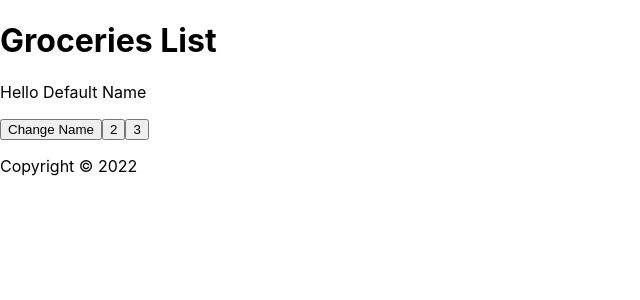
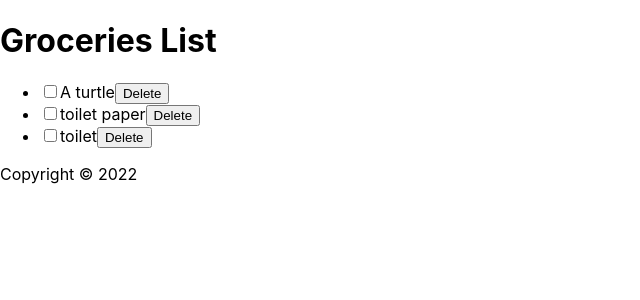
Before and after one commit to Gabeaya/React-Grocery-List-Dave-Gray-Tutorial-, a React (Create React App) app: page / in a window 1280 px wide. Shown: the top 300 px of the page, without its empty margins (0-640 px from the left). Built offline with nearby package versions, Linux system fonts and the light colour scheme.

Commit message:
Add an array to the item state and provide a map for each item.

```diff
--- a/src/Content.js
+++ b/src/Content.js
@@ -2,33 +2,36 @@ import React, {useState} from 'react'
 
 
 const Content = () => {
-
-  const [getter, setGetter] = useState('Default Name');
-  const [count, setCount] = useState(0);
-  const handleNameChange = () => {
-    const names = ['Bob', 'Kevin', 'Dave'];
-    const int = Math.floor(Math.random() * 3);
-    setGetter(names[int]);
-  }
-  const handleCount = () => {
-    setCount(count + 1)
-    console.log(count)
-  }
-  const handleClick2 = () => {
-    console.log(count)
-  }
-  const handleClick3 = (e) => {
-    console.log(e.target.innerText)
-  }
+  const [items, setItems] = useState([
+    {
+      id: 1,
+      checked: false,
+      item: "A turtle"
+    },
+    {
+      id: 2,
+      checked: false,
+      item: "toilet paper"
+    },
+    {
+      id: 3,
+      checked: false,
+      item: "toilet"
+    }
+  ])
   return (
     <main>
-      <p onDoubleClick={handleClick2}>
-        Hello {getter}
-      </p>
-      <button onClick={handleNameChange}>Change Name</button>
-      <button onClick={handleCount}>2</button>
-      <button onClick={(e) => handleClick3(e)}>3</button>
-
+      <ul>
+        {items.map((item) => (
+          <li className='item' key={item.id}>
+            <input
+            type="checkbox"
+            checked={item.checked}/>
+            <lable>{item.item}</lable>
+            <button>Delete</button>
+          </li>
+        ))}
+      </ul>
     </main>
   )
 }
```
